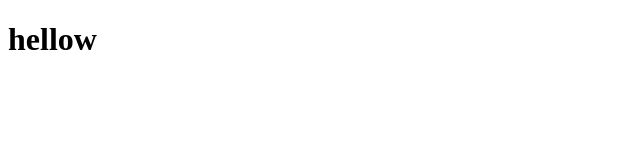
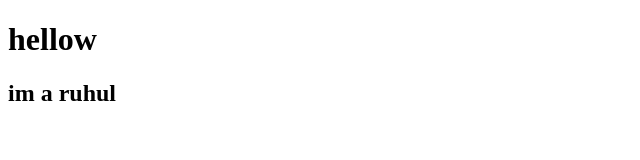
Before and after one commit to nurul231/1filee-done, a plain HTML site: page index.html in a window 1280 px wide. Shown: the whole page, without its empty margins (0-640 px from the left). Drawn offline with Linux system fonts and the light colour scheme.

Commit message:
im ruhul

```diff
--- a/index.html
+++ b/index.html
@@ -8,5 +8,6 @@
 </head>
 <body>
     <h1>hellow</h1>
+    <h2>im a ruhul</h2>
 </body>
 </html>
```
